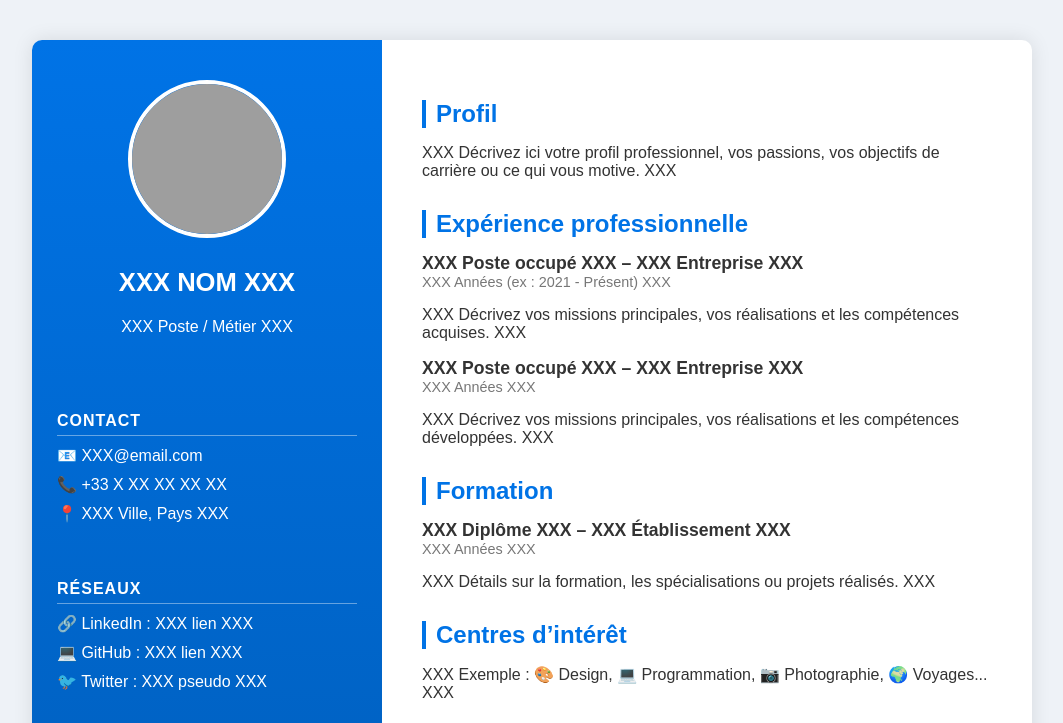
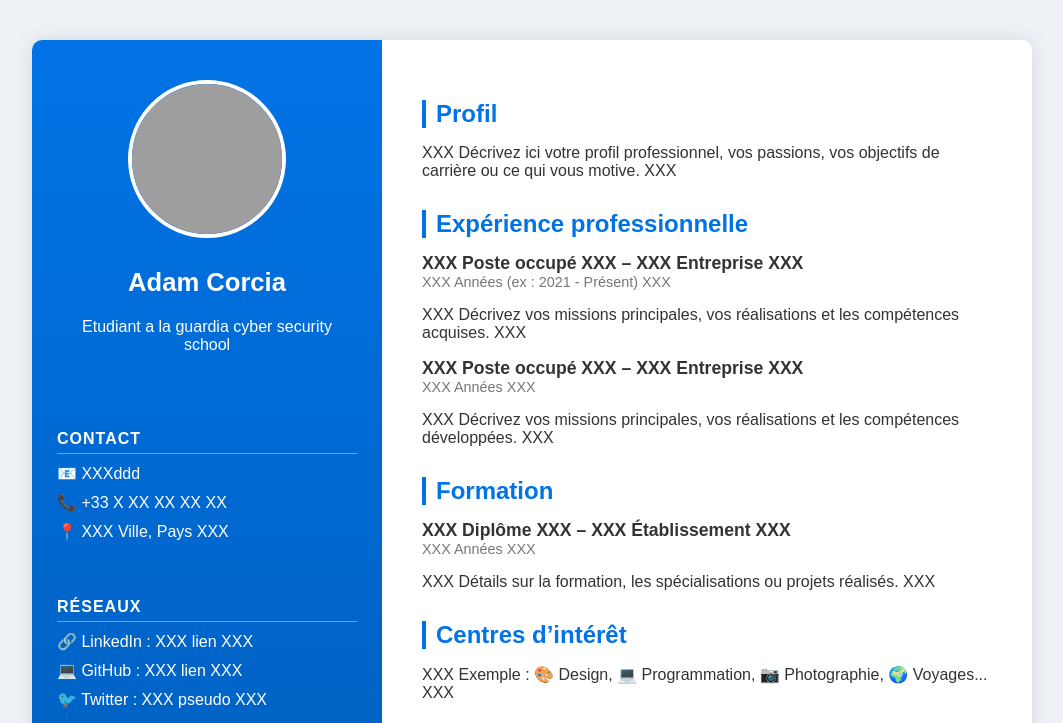
Before and after one commit to Adamcorcia/GUARDIA, a plain HTML site: page CV.html in a window 1280 px wide. Shown: the top 723 px of the page, without its empty margins (108-1171 px from the left). Drawn offline with Linux system fonts and the light colour scheme; grey boxes are pictures that could not be loaded.

Commit message:
mon 2eme CV

```diff
--- a/CV.html
+++ b/CV.html
@@ -137,13 +137,13 @@
         <!-- Image de profil -->
         <img src="https://images.unsplash.com/photo-1502685104226-ee32379fefbe?auto=format&fit=crop&w=500&q=80" alt="Photo de profil">
       </div>
-      <h2>XXX NOM XXX</h2>
-      <h3>XXX Poste / Métier XXX</h3>
+      <h2>Adam Corcia</h2>
+      <h3>Etudiant a la guardia cyber security school</h3>
 
       <section>
         <h4>Contact</h4>
         <ul>
-          <li>📧 XXX@email.com</li>
+          <li>📧 XXXddd</li>
           <li>📞 +33 X XX XX XX XX</li>
           <li>📍 XXX Ville, Pays XXX</li>
         </ul>
```
